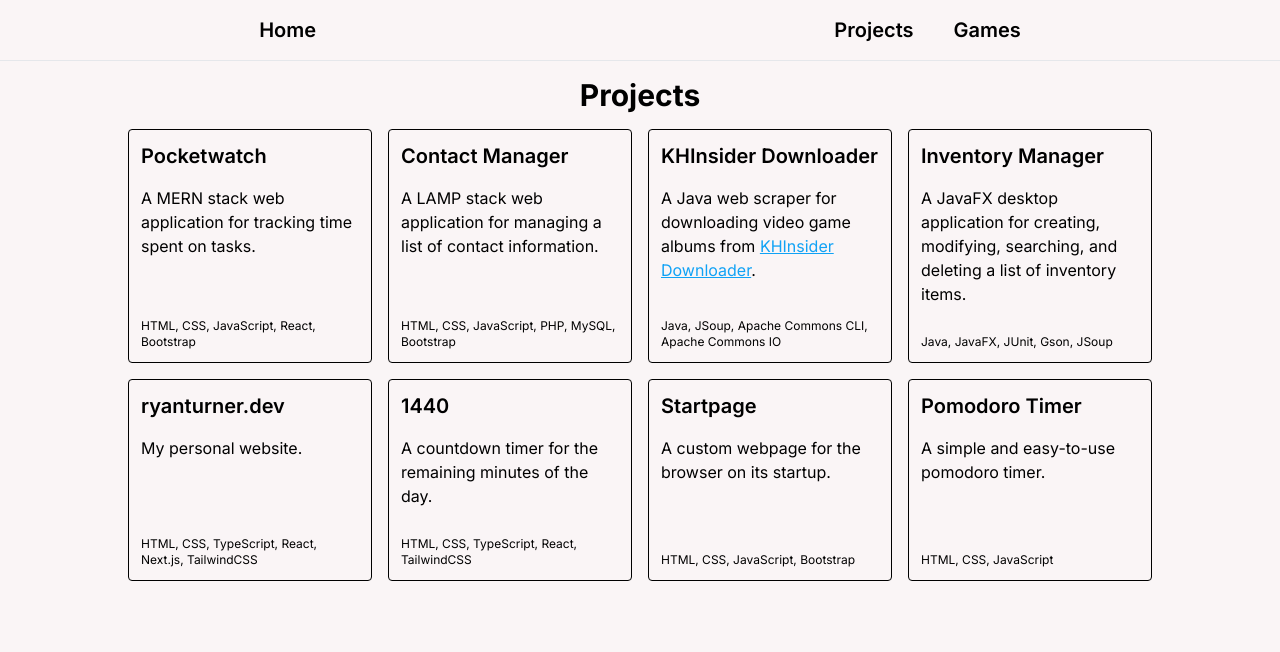
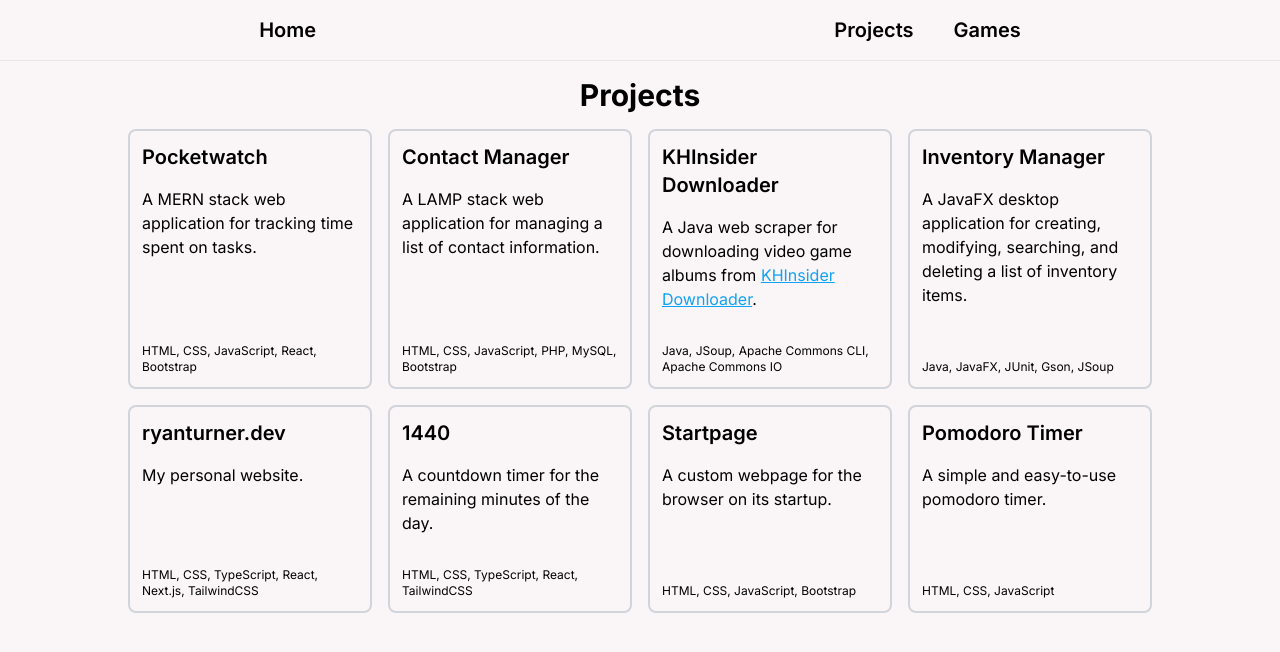
Before and after one commit to RyanTurner02/ryanturner.dev, a Next.js app: page /projects in a window 1280 px wide. Shown: the top 652 px of the page. Built offline with nearby package versions, Linux system fonts and the light colour scheme.

Commit message:
Update card border

```diff
--- a/src/app/components/cards/card.tsx
+++ b/src/app/components/cards/card.tsx
@@ -9,16 +9,16 @@ type CardInformation = {
 
 export default function Card({ title, releaseDate, description, technologies }: CardInformation) {
   return (
-    <div className="grid grid-rows-[auto,1fr,auto] gap-4 card-border border border-black rounded p-3 w-full h-full">
+    <div className="grid grid-rows-[auto,1fr,auto] gap-4 card-border border-2 border-gray-300 rounded-lg p-3 w-full h-full">
       <header className="card-header">
-        <h2 className="card-title text-xl font-semibold border-black">{title}</h2>
+        <h2 className="card-title text-xl font-semibold">{title}</h2>
         <div className="card-links">
         </div>
         {
           releaseDate && <p className="card-release-date text-sm">{releaseDate}</p>
         }
       </header>
-      <p className="card-description border-black pb-3">{description}</p>
+      <p className="card-description pb-4">{description}</p>
       <p className="card-technologies self-end text-xs">{technologies}</p>
     </div>
   );
```
